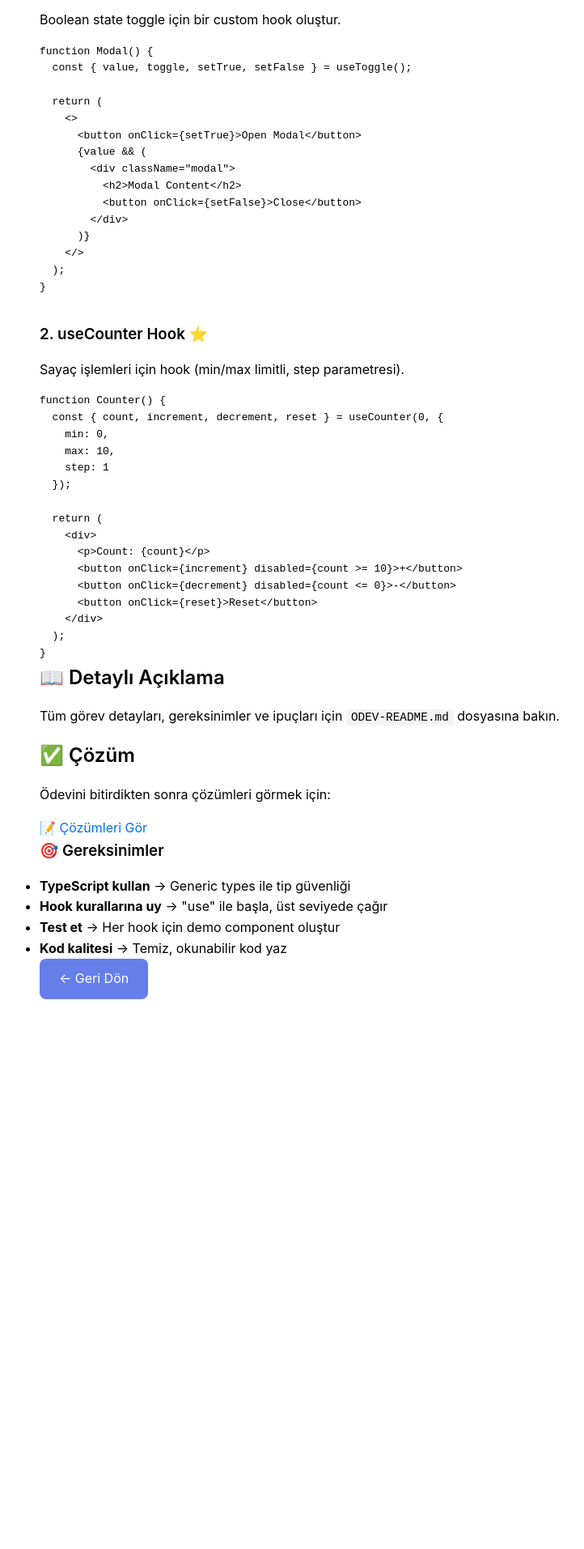
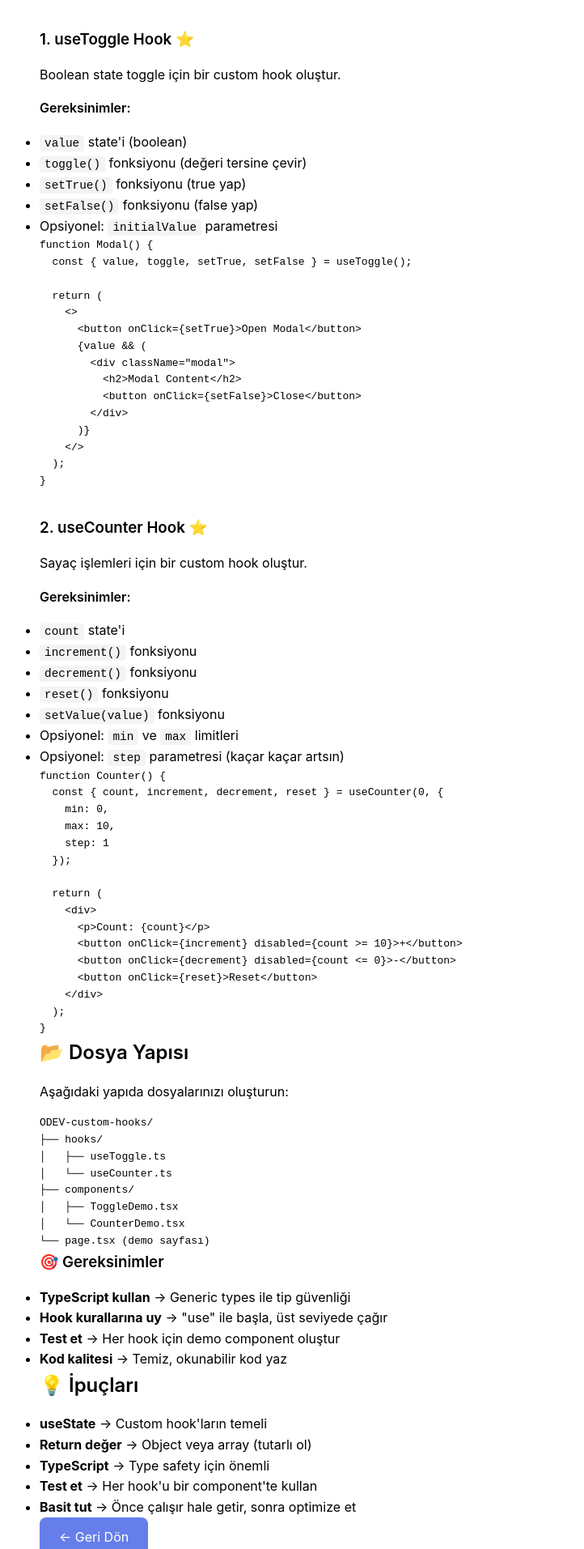
Before and after one commit to berksafran/react-workshop, a Next.js app in the folder 03-react-nextjs-workshop/: page /day1/03-hooks/03-custom-hooks/ODEV-custom-hooks in a window 1280 px wide. Shown: the part 287-2200 px from the top of the page at 81% size, without its empty margins (23-745 px from the left). Before the commit the page ends 1553 px from the top, so only its background shows below. Built offline with nearby package versions, Linux system fonts and the light colour scheme.

Commit message:
feat: Implement `useToggle` and `useCounter` custom hooks, update the assignment page with requirements and file structure, and add a new markdown document.

```diff
--- a/03-react-nextjs-workshop/app/day1/03-hooks/03-custom-hooks/ODEV-custom-hooks/page.tsx
+++ b/03-react-nextjs-workshop/app/day1/03-hooks/03-custom-hooks/ODEV-custom-hooks/page.tsx
@@ -11,11 +11,26 @@
 
             <div className={styles.content}>
                 <section className={styles.section}>
-                    <h2>📚 Görevler</h2>
+                    <h2>📝 Ödev Açıklaması</h2>
+
+                    <div className={styles.note}>
+                        <strong>📌 Not:</strong> Çözüm dosyaları (<code>components/</code>, <code>hooks/</code>, <code>solution/</code> klasörleri) web uygulamasında görüntülenmiyor.
+                        Çözümleri incelemek için lütfen IDE'den (VS Code) projeyi açın ve ilgili klasörlere bakın.
+                    </div>
 
                     <div style={{ marginTop: '2rem' }}>
                         <h3>1. useToggle Hook ⭐</h3>
                         <p>Boolean state toggle için bir custom hook oluştur.</p>
+
+                        <h4>Gereksinimler:</h4>
+                        <ul>
+                            <li><code>value</code> state'i (boolean)</li>
+                            <li><code>toggle()</code> fonksiyonu (değeri tersine çevir)</li>
+                            <li><code>setTrue()</code> fonksiyonu (true yap)</li>
+                            <li><code>setFalse()</code> fonksiyonu (false yap)</li>
+                            <li>Opsiyonel: <code>initialValue</code> parametresi</li>
+                        </ul>
+
                         <div className={styles.code}>
                             <pre>{`function Modal() {
   const { value, toggle, setTrue, setFalse } = useToggle();
@@ -37,7 +52,19 @@
 
                     <div style={{ marginTop: '2rem' }}>
                         <h3>2. useCounter Hook ⭐</h3>
-                        <p>Sayaç işlemleri için hook (min/max limitli, step parametresi).</p>
+                        <p>Sayaç işlemleri için bir custom hook oluştur.</p>
+
+                        <h4>Gereksinimler:</h4>
+                        <ul>
+                            <li><code>count</code> state'i</li>
+                            <li><code>increment()</code> fonksiyonu</li>
+                            <li><code>decrement()</code> fonksiyonu</li>
+                            <li><code>reset()</code> fonksiyonu</li>
+                            <li><code>setValue(value)</code> fonksiyonu</li>
+                            <li>Opsiyonel: <code>min</code> ve <code>max</code> limitleri</li>
+                            <li>Opsiyonel: <code>step</code> parametresi (kaçar kaçar artsın)</li>
+                        </ul>
+
                         <div className={styles.code}>
                             <pre>{`function Counter() {
   const { count, increment, decrement, reset } = useCounter(0, {
@@ -60,25 +87,17 @@
                 </section>
 
                 <section className={styles.section}>
-                    <h2>📖 Detaylı Açıklama</h2>
-                    <p>
-                        Tüm görev detayları, gereksinimler ve ipuçları için <code>ODEV-README.md</code> dosyasına bakın.
-                    </p>
-                </section>
-
-                <section className={styles.section}>
-                    <h2>✅ Çözüm</h2>
-                    <p>
-                        Ödevini bitirdikten sonra çözümleri görmek için:
-                    </p>
-                    <div style={{ marginTop: '1rem' }}>
-                        <Link
-                            href="/day1/03-hooks/03-custom-hooks/ODEV-custom-hooks/solution"
-                            className={styles.button}
-                            style={{ display: 'inline-block', textDecoration: 'none' }}
-                        >
-                            📝 Çözümleri Gör
-                        </Link>
+                    <h2>📂 Dosya Yapısı</h2>
+                    <p>Aşağıdaki yapıda dosyalarınızı oluşturun:</p>
+                    <div className={styles.code}>
+                        <pre>{`ODEV-custom-hooks/
+├── hooks/
+│   ├── useToggle.ts
+│   └── useCounter.ts
+├── components/
+│   ├── ToggleDemo.tsx
+│   └── CounterDemo.tsx
+└── page.tsx (demo sayfası)`}</pre>
                     </div>
                 </section>
 
@@ -99,6 +118,17 @@
                         </li>
                     </ul>
                 </section>
+
+                <section className={styles.section}>
+                    <h2>💡 İpuçları</h2>
+                    <ul>
+                        <li><strong>useState</strong> → Custom hook'ların temeli</li>
+                        <li><strong>Return değer</strong> → Object veya array (tutarlı ol)</li>
+                        <li><strong>TypeScript</strong> → Type safety için önemli</li>
+                        <li><strong>Test et</strong> → Her hook'u bir component'te kullan</li>
+                        <li><strong>Basit tut</strong> → Önce çalışır hale getir, sonra optimize et</li>
+                    </ul>
+                </section>
             </div>
 
             <Link href="/day1/03-hooks/03-custom-hooks" className={styles.backLink}>
```
Also changed, not shown: 03-react-nextjs-workshop/app/day1/03-hooks/03-custom-hooks/ODEV-custom-hooks/components/CounterDemo.tsx (deleted, +0 -48 lines), 03-react-nextjs-workshop/app/day1/03-hooks/03-custom-hooks/ODEV-custom-hooks/components/ToggleDemo.tsx (deleted, +0 -43 lines), 03-react-nextjs-workshop/app/day1/03-hooks/03-custom-hooks/ODEV-custom-hooks/hooks/useCounter.ts (deleted, +0 -39 lines), 03-react-nextjs-workshop/app/day1/03-hooks/03-custom-hooks/ODEV-custom-hooks/hooks/useToggle.ts (deleted, +0 -11 lines), 03-react-nextjs-workshop/app/day1/03-hooks/03-custom-hooks/ODEV-custom-hooks/solution/page.tsx (deleted, +0 -99 lines), 1 other file (tests, documents, lock files or other folders).
